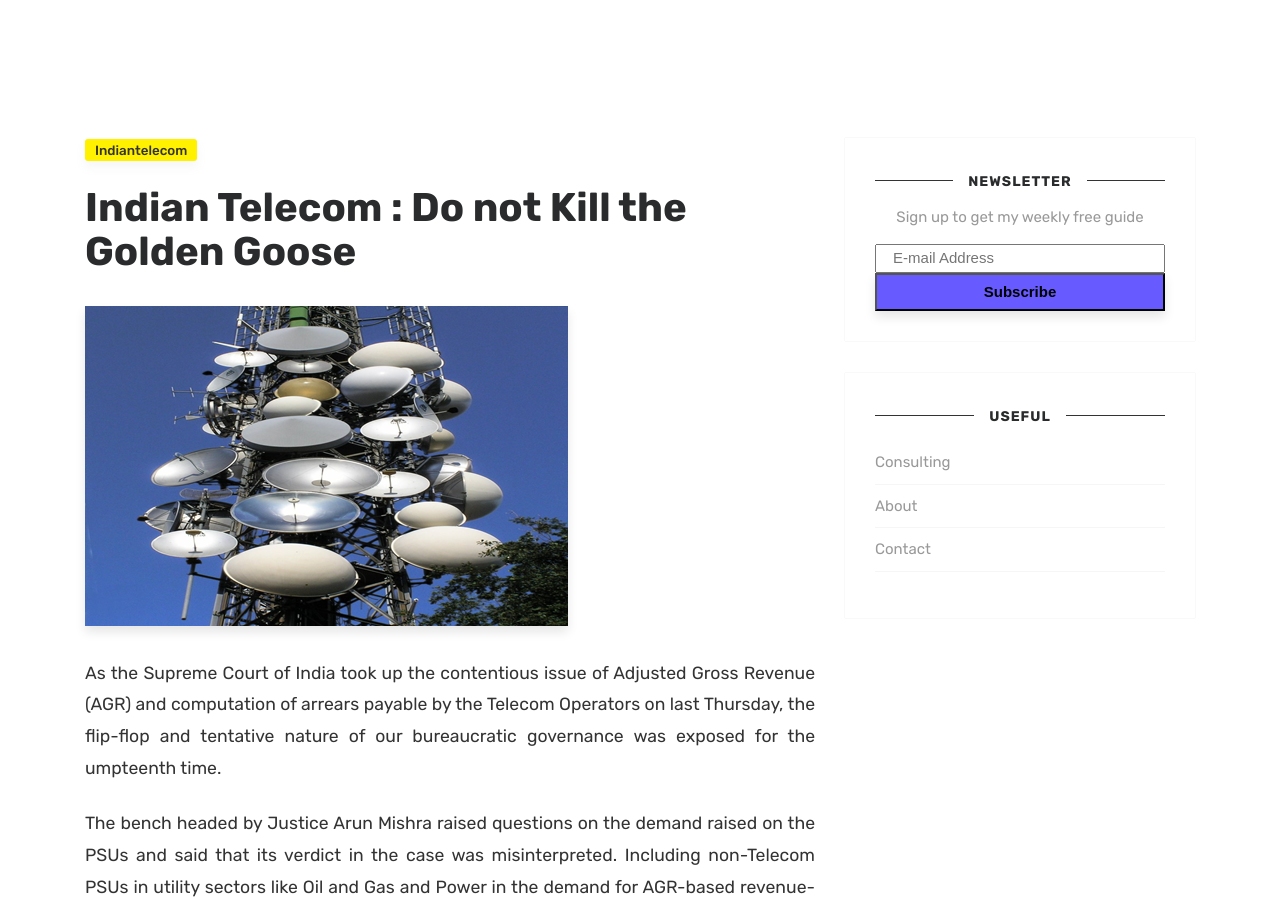
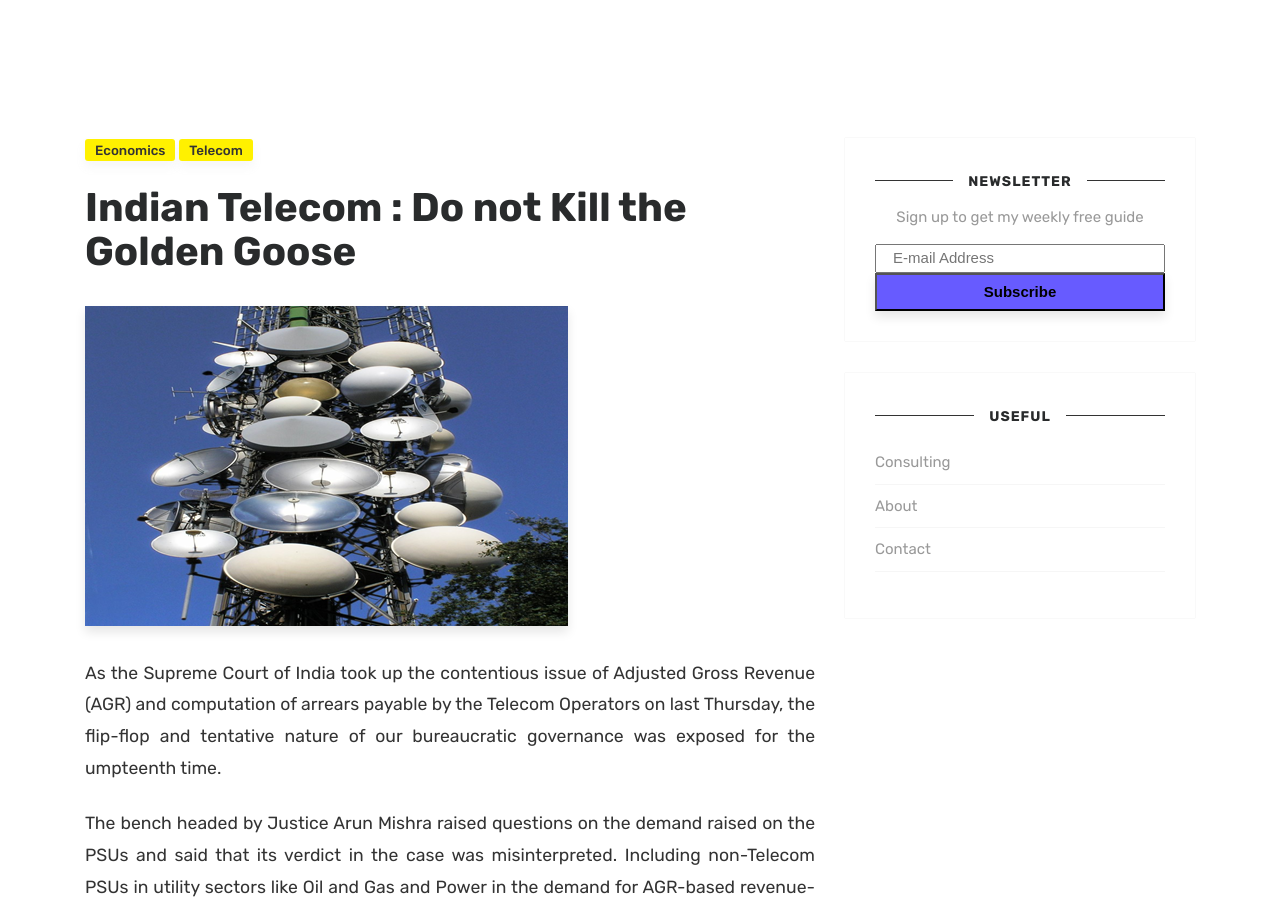
Before and after one commit to rohanharikr/RaviKumarPillai, a Jekyll site: the page built from _posts/2020-06-14-indian-telecom-do-not-kill-the-golden-goose.md, in a window 1280 px wide and 900 px high. Built offline with Jekyll 4.4.1, drawn with Linux system fonts in a browser that asks for light colours; comment, search, counter and statistics services are not loaded.

Commit message:
Update from Forestry.io Ravi Kumar updated _posts/2020-06-14-indian-telecom-do-not-kill-the-golden-goose.md

```diff
--- a/_posts/2020-06-14-indian-telecom-do-not-kill-the-golden-goose.md
+++ b/_posts/2020-06-14-indian-telecom-do-not-kill-the-golden-goose.md
@@ -3,7 +3,8 @@ layout: post-right-sidebar
 author: Ravi
 title: 'Indian Telecom : Do not Kill the Golden Goose'
 categories:
-- indiantelecom
+- telecom
+- economics
 image: assets/images/goose.png
 featured: false
 
```
